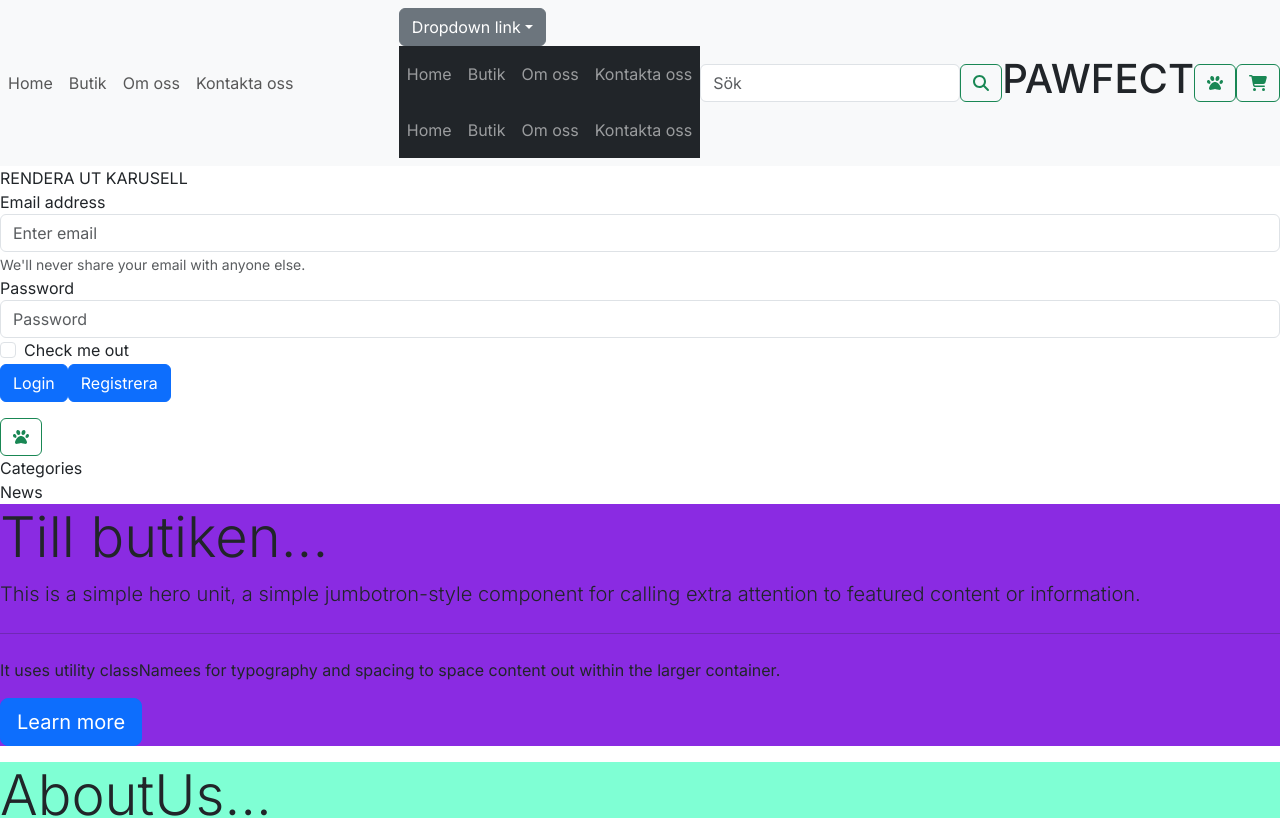
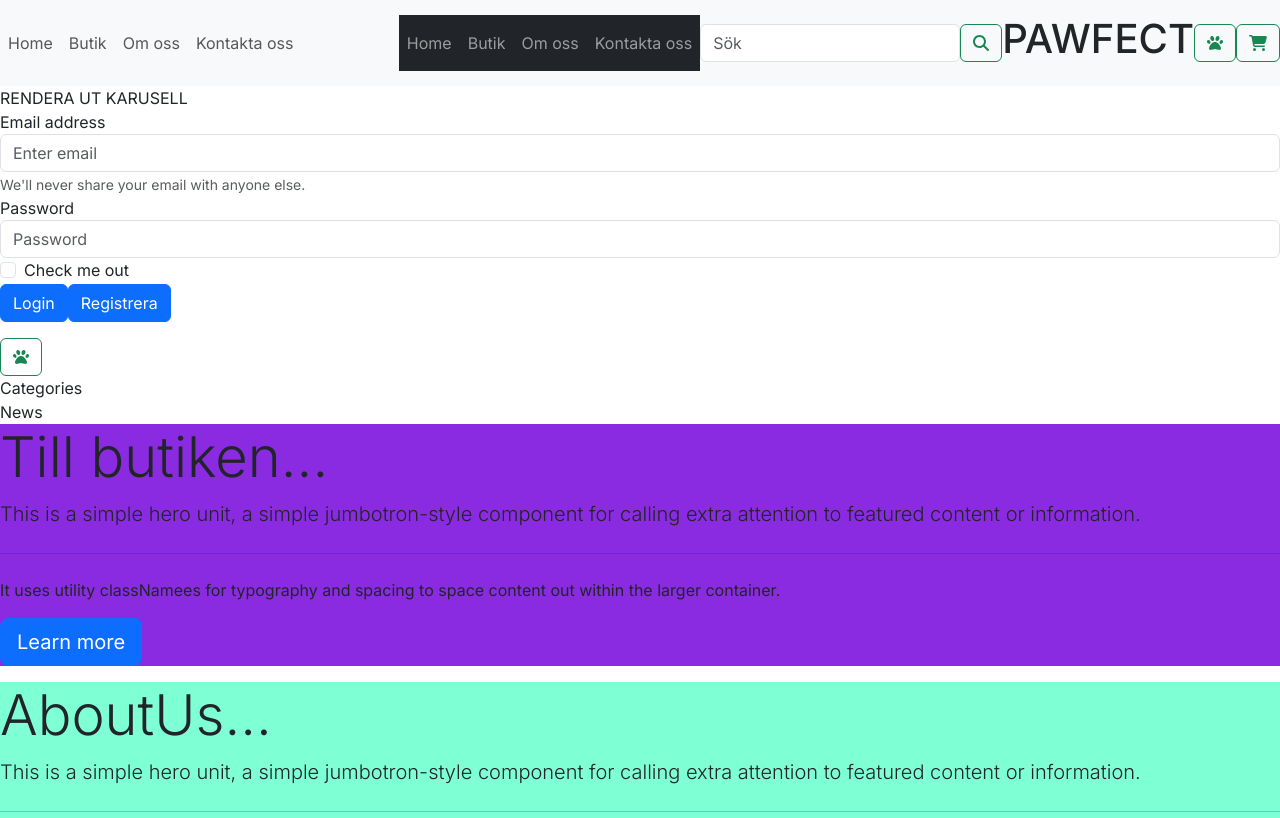
Before and after one commit to TOtterhall/pawfect, a Next.js app in the folder client/my-app/: page / in a window 1280 px wide. Shown: the top 818 px of the page. Built offline with nearby package versions, Linux system fonts and the light colour scheme.

Commit message:
:hammer:  dropdown menu works forgot to commit my last changes on friday

```diff
--- a/client/my-app/src/app/components/Header/Header.jsx
+++ b/client/my-app/src/app/components/Header/Header.jsx
@@ -1,4 +1,4 @@
-`use client`;
+"use client";
 import React from "react";
 import Navbar from "./Navbar/Navbar";
 
--- a/client/my-app/src/app/components/Header/Menu/Menu.jsx
+++ b/client/my-app/src/app/components/Header/Menu/Menu.jsx
@@ -1,85 +1,44 @@
-import React from "react";
+"use client";
+
+import React, { useState } from "react";
 import Link from "next/link";
 import "bootstrap/dist/css/bootstrap.min.css";
+import { FontAwesomeIcon } from "@fortawesome/react-fontawesome";
+import { faXmark } from "@fortawesome/free-solid-svg-icons";
 export default function Menu() {
+  const [isMenuOpen, setMenuOpen] = useState(false);
+  const toogleMenu = () => {
+    setMenuOpen(!isMenuOpen);
+  };
   return (
     <div>
-      <div className="dropdown show">
-        <a
-          className="btn btn-secondary dropdown-toggle"
-          href="/"
-          role="button"
-          id="dropdownMenuLink"
-          data-toggle="dropdown"
-          aria-haspopup="true"
-          aria-expanded="false"
-        >
-          Dropdown link
-        </a>
-
-        <div className="pos-f-t">
+      <div className={`pos-f-t ${isMenuOpen ? "menu-open" : ""}`}>
         <div className="collapse" id="navbarToggleExternalContent">
           <div className="bg-dark p-4">
-              <h4 className="text-white">Collapsed content</h4>
-              <span className="text-muted">
-                Toggleable via the navbar brand.
-              </span>
-            </div>
-          </div>
-          <nav className="navbar navbar-dark bg-dark">
-            {/* den ljusa byt ut klassnamn på nav navbar navbar-expand-lg navbar-light bg-light */}
-            <button
-              className="navbar-toggler"
-              type="button"
-              data-toggle="collapse"
-              data-target="#navbarToggleExternalContent"
-              aria-controls="navbarToggleExternalContent"
-              aria-expanded="false"
-              aria-label="Toggle navigation"
-            >
-              <span className="navbar-toggler-icon"></span>
-            </button>
-            <div className="collapse navbar-collapse" id="navbarTogglerDemo01">
-              {/* <a classNameName="navbar-brand" href="/">
-            Home
-          </a> */}
+            <h4 className="text-white">Meny</h4>
+
             <ul className="navbar-nav mr-auto mt-2 mt-lg-0">
               <li className="nav-item active">
-                  <Link className="nav-link" href="/">
+                <Link className="nav-link  text-white" href="/">
                   Home <span className="sr-only">(current)</span>
                 </Link>
               </li>
               <li className="nav-item">
-                  <Link className="nav-link" href="/butik">
+                <Link className="nav-link  text-white" href="/butik">
                   Butik
                 </Link>
               </li>
               <li className="nav-item">
-                  <Link className="nav-link" href="/omoss">
+                <Link className="nav-link  text-white" href="/omoss">
                   Om oss
                 </Link>
               </li>
               <li className="nav-item">
-                  <Link className="nav-link" href="/kontakt">
+                <Link className="nav-link  text-white" href="/kontakt">
                   Kontakta oss
                 </Link>
               </li>
-
-                {/* <li classNameName="nav-item">
-              <a classNameName="nav-link disabled" href="#">
-                Disabled
-              </a>
-            </li> */}
             </ul>
-            </div>
-          </nav>
-        </div>
-      </div>
-      <div className="pos-f-t">
-        <div className="collapse" id="navbarToggleExternalContent">
-          <div className="bg-dark p-4">
-            <h4 className="text-white">Collapsed content</h4>
-            <span className="text-muted">Toggleable via the navbar brand.</span>
           </div>
         </div>
         <nav className="navbar navbar-dark bg-dark">
@@ -90,10 +49,17 @@ export default function Menu() {
             data-bs-toggle="collapse"
             data-bs-target="#navbarToggleExternalContent"
             aria-controls="navbarToggleExternalContent"
-            aria-expanded="false"
+            aria-expanded={isMenuOpen ? "true" : false}
             aria-label="Toggle navigation"
+            onClick={toogleMenu}
           >
-            <span className="navbar-toggler-icon"></span>
+            {isMenuOpen ? (
+              <span>
+                <FontAwesomeIcon icon={faXmark} />
+              </span>
+            ) : (
+              <span className="navbar-toggler-icon "></span>
+            )}
           </button>
           <div className="collapse navbar-collapse" id="navbarTogglerDemo01">
             {/* <a classNameName="navbar-brand" href="/">
--- a/client/my-app/src/app/components/Header/Navbar/Navbar.jsx
+++ b/client/my-app/src/app/components/Header/Navbar/Navbar.jsx
@@ -1,3 +1,4 @@
+"use client";
 import React from "react";
 import Link from "next/link";
 import SearchForm from "../SearchForm/SearchForm";
--- a/client/my-app/src/app/layout.js
+++ b/client/my-app/src/app/layout.js
@@ -1,5 +1,3 @@
-"use Client";
-import Head from "next/head";
 import { Inter } from "next/font/google";
 import "bootstrap/dist/css/bootstrap.css";
 
@@ -9,8 +7,7 @@ import Footer from "./components/Footer/Footer";
 import Header from "./components/Header/Header";
 
 const inter = Inter({ subsets: ["latin"] });
-import Script from "next/script";
-import Link from "next/link";
+
 export const metadata = {
   title: "Create Next App",
   description: "Generated by create next app",
```
Lines whose indentation alone changed are shown as unchanged.
